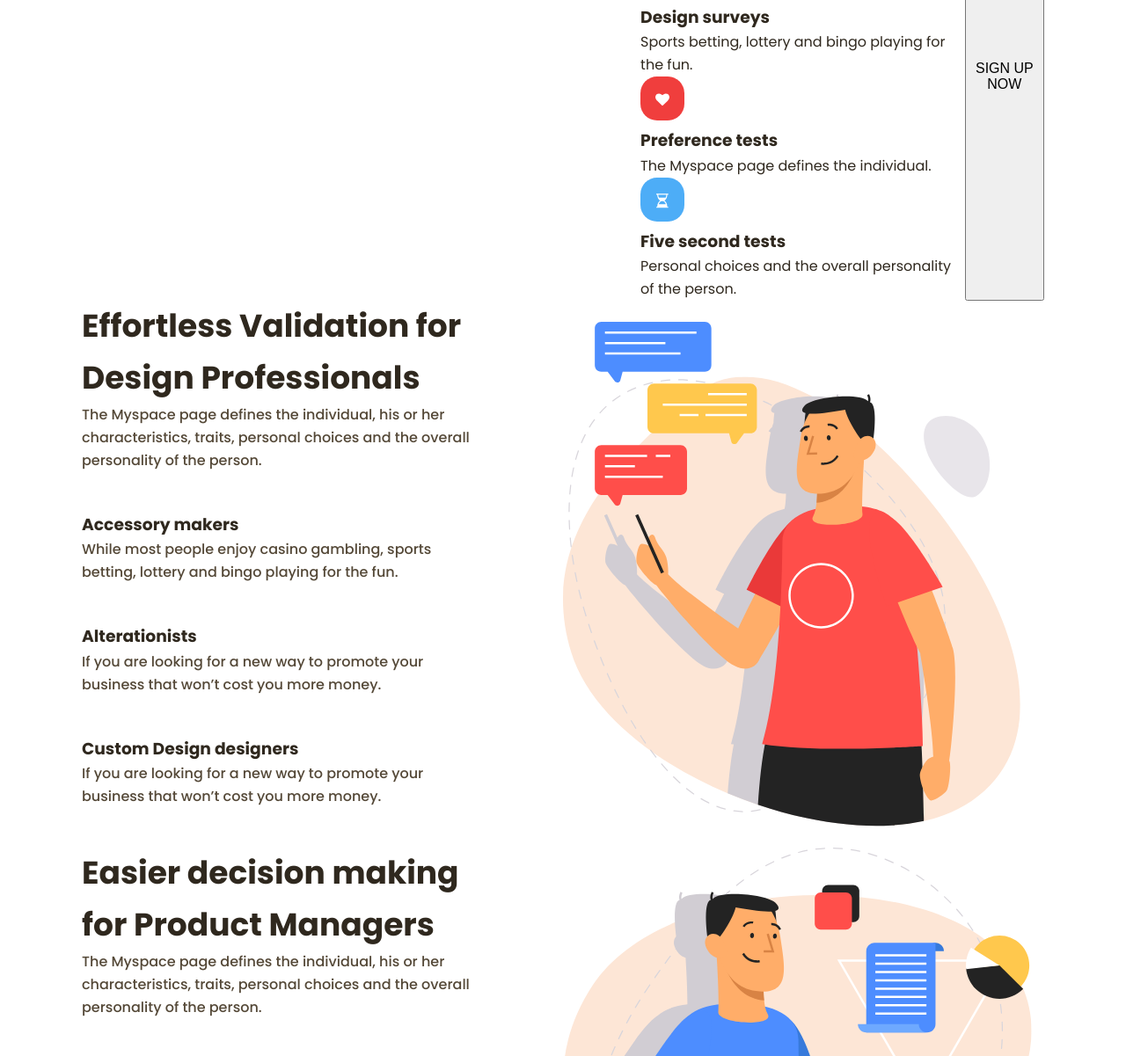
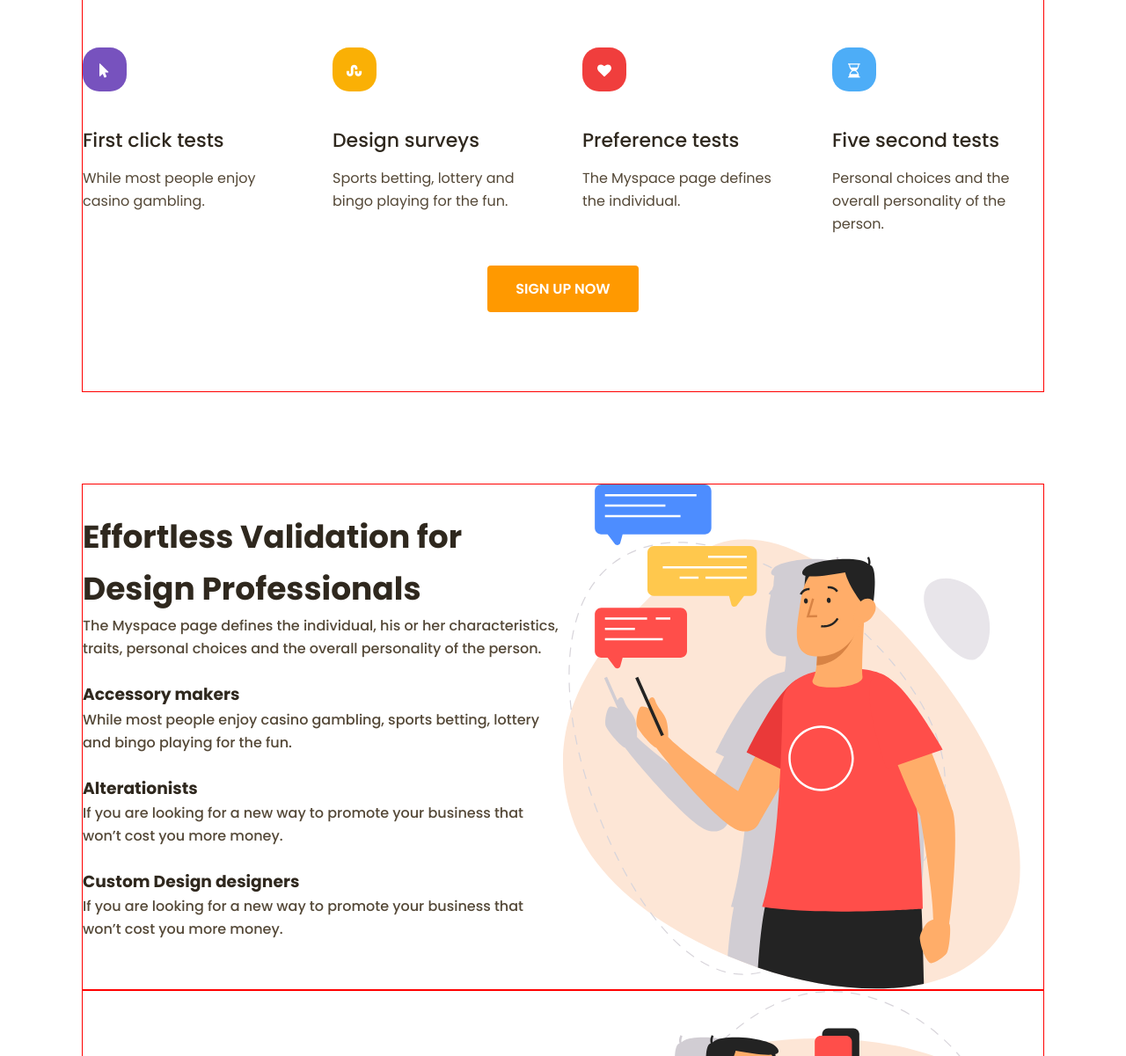
Before and after one commit to BohdanOne/productly, a website built with webpack: page src/template.html in a window 1280 px wide. Shown: the part 850-2051 px from the top of the page at 88% size. Built offline with nearby package versions, Linux system fonts and the light colour scheme; files whose address does not match are found by name.

Commit message:
Fix header styles, add feature section styles

```diff
--- a/src/styles/base/_typography.scss
+++ b/src/styles/base/_typography.scss
@@ -13,6 +13,10 @@ body {
     @include font(44px, 700);
     line-height: 1.23;
   }
+  &--feature {
+    text-align: center;
+    width: 50%;
+  }
 }
 
 .section__text {
--- /dev/null
+++ b/src/styles/components/_card.scss
@@ -0,0 +1,11 @@
+.card {
+  width: 240px;
+  &__title {
+    @include font(22px, 500);
+    margin: 30px 0 13px;
+    color: $col-black;
+  }
+  &__text {
+    color: $col-brown;
+  }
+}
--- a/src/styles/components/_logo.scss
+++ b/src/styles/components/_logo.scss
@@ -1,4 +1,6 @@
 .logo {
-  position: absolute;
-  left: 0;
+  display: block;
+  height: 100%;
+  display: flex;
+  // align-items: center;
 }
--- a/src/styles/components/_section.scss
+++ b/src/styles/components/_section.scss
@@ -1,21 +1,25 @@
 .section {
+  border: 1px solid red;
   width: 100%;
+  height: 100%;
   display: flex;
+  align-items: center;
   &__content {
     width: 50%;
     height: 100%;
     display: flex;
     flex-direction: column;
-    padding-right: 8%;
+    &--header {
+      padding-right: 8%;
+    }
   }
   &__text {
-    margin-bottom: 45px;
+    margin-bottom: 1.5rem;
   }
   &__img {
     width: 50%;
     height: 100%;
   }
-  &--header {
-    margin-bottom: 110px;
-  }
+
+
 }
--- /dev/null
+++ b/src/styles/layout/_feature.scss
@@ -0,0 +1,17 @@
+.section--feature {
+  flex-direction: column;
+  align-items: center;
+  justify-content: space-evenly;
+  padding-bottom: 90px;
+  background-image: url('../assets/feature-bg.svg');
+  background-size: contain;
+  background-repeat: no-repeat;
+  background-position-y: bottom;
+  margin-bottom: 104px;
+  &__cards {
+    margin: 54px 0 34px;
+    width: 100%;
+    display: flex;
+    justify-content: space-between;
+  }
+}
--- /dev/null
+++ b/src/styles/layout/_header.scss
@@ -0,0 +1,4 @@
+.section--header {
+  padding: 1.5rem 0;
+  margin-bottom: 110px;
+}
--- a/src/styles/layout/_main-nav.scss
+++ b/src/styles/layout/_main-nav.scss
@@ -3,9 +3,13 @@
   width: 100%;
   height: 78px;
   display: flex;
-  justify-content: flex-end;
+  justify-content: space-between;
   align-items: center;
   margin-bottom: 30px;
+  &__right {
+    display: flex;
+    align-items: center;
+  }
   &__menu {
     display: flex;
     align-items: center;
@@ -13,6 +17,5 @@
   &__link {
     padding: 1em;
     @include font(14px, 400);
-
   }
 }
--- a/src/styles/main.scss
+++ b/src/styles/main.scss
@@ -7,9 +7,12 @@
 
 @import
   'layout/main-nav',
+  'layout/header',
+  'layout/feature',
   'layout/footer';
 
 @import
   'components/logo',
   'components/button',
+  'components/card',
   'components/section';
--- a/src/template.html
+++ b/src/template.html
@@ -12,9 +12,12 @@
   <body>
 
     <nav class="main-nav">
+      <div class="main-nav__left">
         <a href="#" class="logo">
           <img src="assets/logo.svg" alt="Productly Logo">
         </a>
+      </div>
+      <div class="main-nav__right">
         <ul class="main-nav__menu">
           <li><a href="#" class="main-nav__link">Product</a></li>
           <li><a href="#" class="main-nav__link">Customers</a></li>
@@ -23,10 +26,11 @@
         </ul>
         <button class="btn btn--nav btn--rev">Sign In</button class="btn btn-nav">
         <button class="btn btn--nav">Sign Up</button>
+      </div>
     </nav>
 
     <header class="section section--header">
-      <div class="section__content">
+      <div class="section__content section__content--header">
         <h1 class="section__title section__title--header">The Design Thinking superpowers</h1>
         <p class="section__text section__text--header">Tools, tutorials, design and innovation experts, all in one place! The most intuitive way to imagine your next user experience.</p>
         <div>
@@ -42,10 +46,10 @@
 
     <main>
       <section class="section section--feature">
-        <h2 class="section__title">
+        <h2 class="section__title section__title--feature">
           We design tools to unveil your superpowers
         </h2>
-        <div class="cards-container">
+        <div class="section--feature__cards">
           <div class="card">
             <img src="assets/pointer-icon.svg" alt="" class="card__img">
             <h3 class="card__title">First click tests</h3>
@@ -67,7 +71,7 @@
             <p class="card__text">Personal choices and the overall personality of the person. </p>
           </div>
         </div>
-        <button>SIGN UP NOW</button>
+        <button class="btn">SIGN UP NOW</button>
       </section>
 
       <section class="section">
```
Lines whose indentation alone changed are shown as unchanged.
